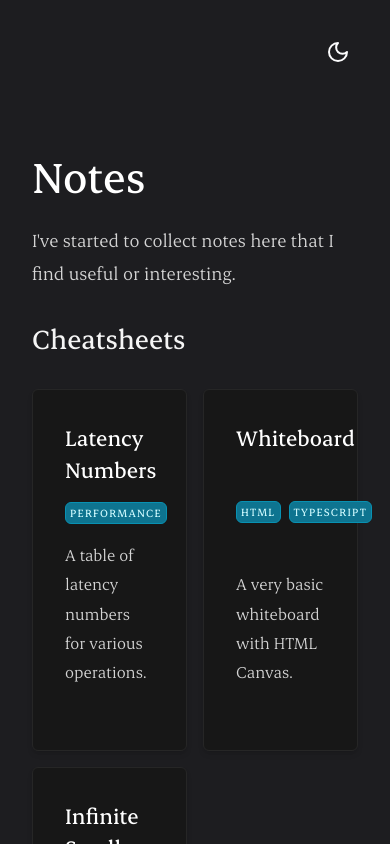
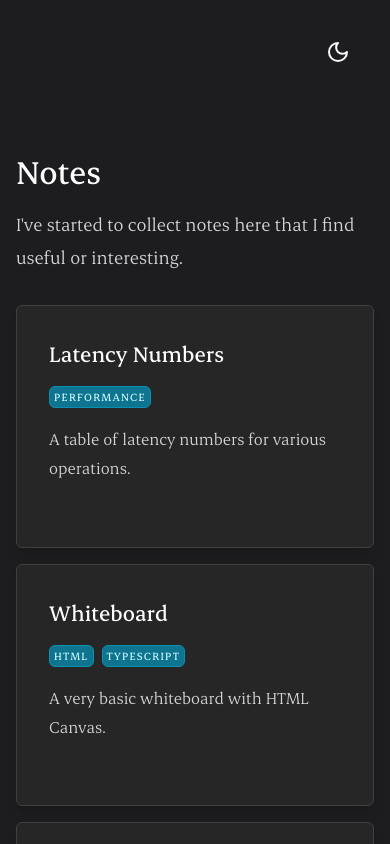
Before and after one commit to pnewsam/paultnewsam.com, a Next.js app: page /notes in a window 390 px wide. Shown: the top 844 px of the page. Built offline with nearby package versions, Linux system fonts and the light colour scheme.

Commit message:
Some responsive styles

```diff
--- a/src/app/notes/_components/LinkCard.tsx
+++ b/src/app/notes/_components/LinkCard.tsx
@@ -2,6 +2,8 @@ import Link from "next/link";
 import { H3 } from "@/components/typography/H3";
 import { BodySmall } from "@/components/typography/BodySmall";
 import Badge from "@/components/Badge";
+import { cardStyles } from "@/components/Card";
+import { cn } from "@/lib/utils";
 
 export default function LinkCard({
   href,
@@ -16,7 +18,10 @@ export default function LinkCard({
 }) {
   return (
     <Link
-      className="bg-neutral-100 dark:bg-neutral-900 shadow-md hover:shadow-lg border border-neutral-200 dark:border-neutral-800 rounded-md p-8 hover:bg-neutral-100/50 dark:hover:bg-neutral-900/50 duration-200 flex flex-col justify-between gap-4 hover:-translate-y-1 transition-transform"
+      className={cn(
+        cardStyles,
+        "p-8 hover:bg-neutral-100/50 dark:hover:bg-neutral-900/50 duration-200 flex flex-col justify-between gap-4 hover:-translate-y-1 transition-transform"
+      )}
       href={href}
     >
       <H3>{title}</H3>
--- a/src/app/notes/page.tsx
+++ b/src/app/notes/page.tsx
@@ -4,6 +4,7 @@ import LinkCard from "@/app/notes/_components/LinkCard";
 import { TextLink } from "@/app/notes/_components/TextLink";
 import { Body } from "@/components/typography/Body";
 import { H2 } from "@/components/typography/H2";
+import Card from "@/components/Card";
 
 const showDsaNotes = process.env.SHOW_DSA_NOTES === "true";
 
@@ -46,8 +47,7 @@ export default function NotesPage() {
           interesting.
         </Body>
 
-        <H2 className="mb-8">Cheatsheets</H2>
-        <div className="grid grid-cols-2 md:grid-cols-3 gap-4 mb-16">
+        <div className="grid grid-cols-1 sm:grid-cols-2 md:grid-cols-3 gap-4 mb-16">
           <LinkCard
             href="/notes/latency-numbers"
             tags={["Performance"]}
@@ -72,8 +72,8 @@ export default function NotesPage() {
           <div>
             <H2 className="mb-4">Data Structures & Algorithms</H2>
             <Body>These are my notes on data structures and algorithms.</Body>
-            <div className="mb-16">
-              <table className="w-full bg-neutral-100 dark:bg-neutral-900 border border-neutral-200 dark:border-neutral-800 rounded-lg">
+            <Card className="mb-16">
+              <table className="w-full rounded-lg">
                 <thead>
                   <tr className="text-left text-xl">
                     <th className="p-4">Topic</th>
@@ -398,7 +398,9 @@ export default function NotesPage() {
                         Graphs
                       </TextLink>
                     </td>
-                    <td className="p-4">DFS; BFS; Adjacency List</td>
+                    <td className="p-4">
+                      BFS; DFS; adjacency lists; detecting cycles
+                    </td>
                     <td className="p-4">
                       <Problems
                         problems={[
@@ -740,7 +742,7 @@ export default function NotesPage() {
                   </tr>
                 </tfoot>
               </table>
-            </div>
+            </Card>
           </div>
         )}
       </section>
--- a/src/components/Card.tsx
+++ b/src/components/Card.tsx
@@ -1,19 +1,15 @@
 import { cn } from "@/lib/utils";
 import React from "react";
+
+export const cardStyles =
+  "bg-neutral-100 dark:bg-neutral-800 border border-neutral-300 shadow-lg dark:border-neutral-700 rounded-md";
 
 const Card = React.forwardRef<
   HTMLDivElement,
   React.HTMLAttributes<HTMLDivElement>
 >(({ children, className, ...props }, ref) => {
   return (
-    <div
-      ref={ref}
-      className={cn(
-        "bg-neutral-100 dark:bg-neutral-800 border border-neutral-300 shadow-lg dark:border-neutral-700 rounded-md",
-        className
-      )}
-      {...props}
-    >
+    <div ref={ref} className={cn(cardStyles, className)} {...props}>
       {children}
     </div>
   );
--- a/src/components/Container.tsx
+++ b/src/components/Container.tsx
@@ -10,7 +10,7 @@ export default function Container({
   return (
     <div
       className={cn(
-        "container max-w-screen-lg mx-auto px-8 min-h-[calc(100vh-103px)]",
+        "container max-w-screen-lg mx-auto px-4 md:px-8 min-h-[calc(100vh-103px)]",
         className
       )}
     >
--- a/src/components/PageHeader.tsx
+++ b/src/components/PageHeader.tsx
@@ -10,9 +10,9 @@ export default function PageHeader({
 }) {
   return (
     <div>
-      <H1 className="mb-6">{title}</H1>
+      <H1 className="mb-4 md:mb-6">{title}</H1>
       {tags.length > 0 && (
-        <div className="flex items-center gap-2 mb-6">
+        <div className="flex items-center gap-2 mb-6 flex-wrap">
           {tags.map((tag) => (
             <Badge key={tag}>{tag}</Badge>
           ))}
--- a/src/components/typography/H1.tsx
+++ b/src/components/typography/H1.tsx
@@ -10,7 +10,7 @@ export const H1 = ({
 }) => (
   <h1
     className={cn(
-      "text-5xl font-medium text-neutral-900 dark:text-white",
+      "text-4xl md:text-5xl font-medium text-neutral-900 dark:text-white",
       className
     )}
   >
```
